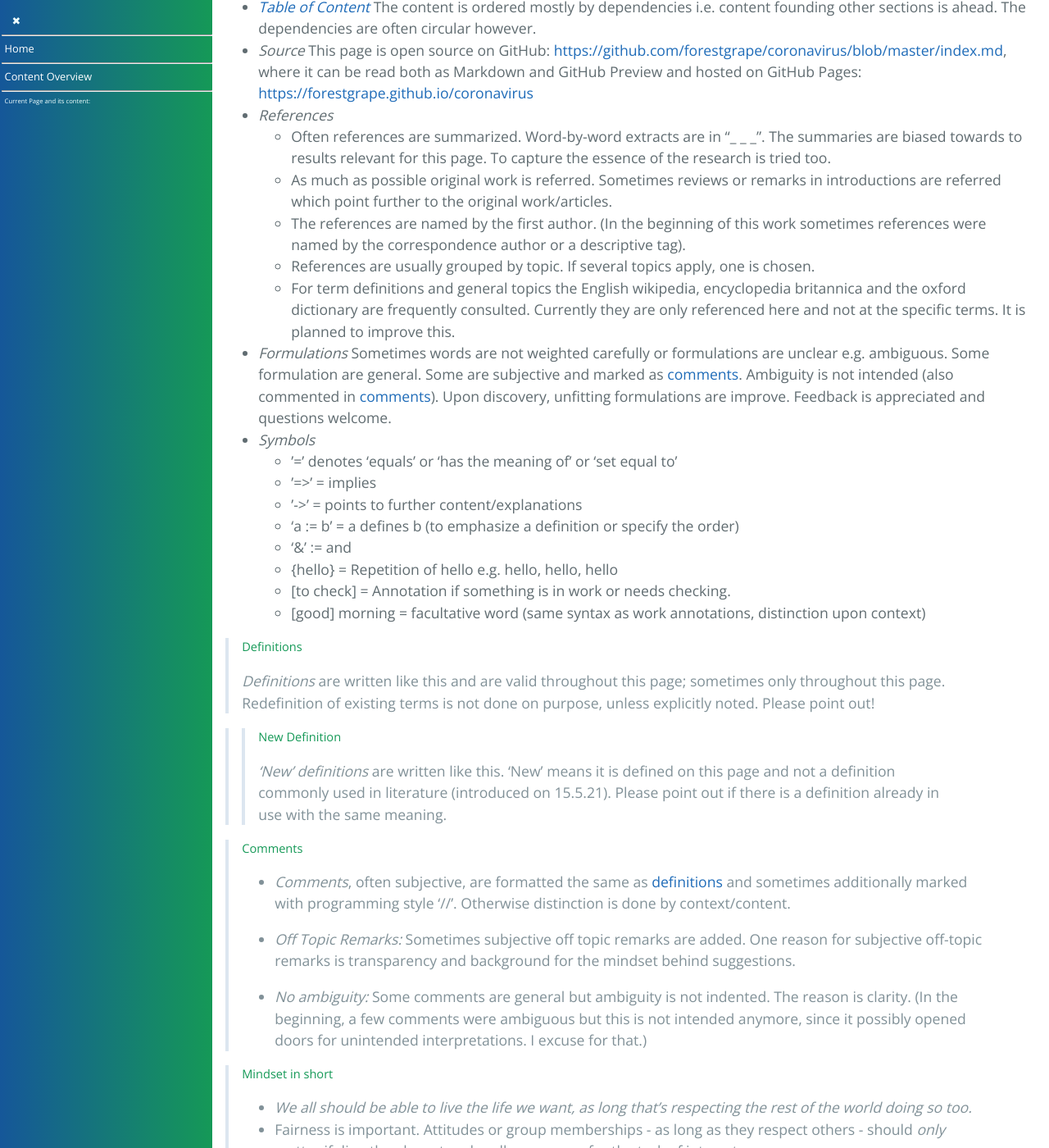
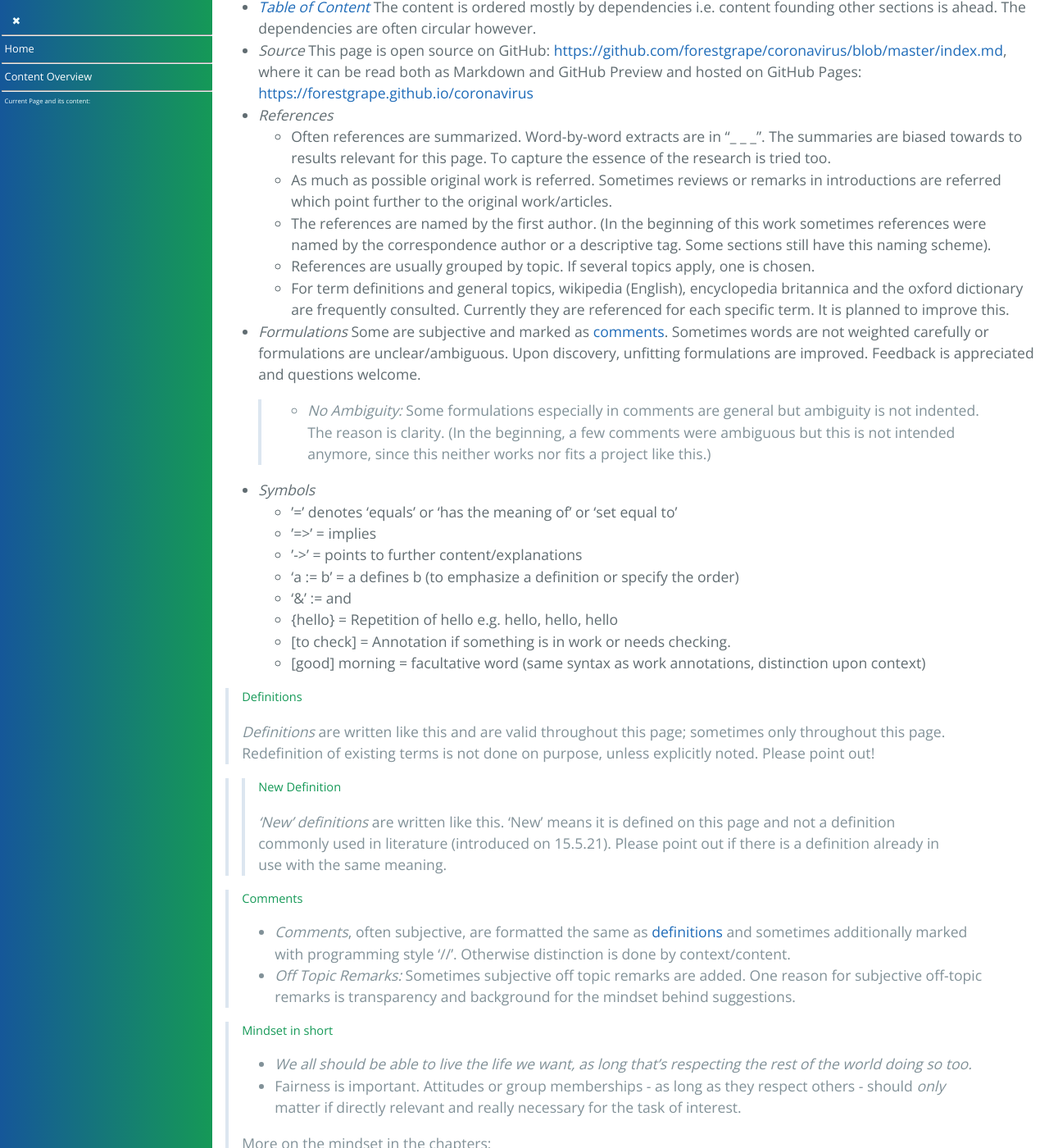
Before and after one commit to forestgrape/coronavirus, a Jekyll site: the page built from index.md, in a window 1280 px wide and 1400 px high, scrolled down 2499 px. Shown: the whole window at 82% size. Built offline with Jekyll 4.4.1, drawn with Linux system fonts in a browser that asks for light colours; our own code applies the rules of GitHub Pages for plain Markdown files; some of the changed text lies outside the part shown.

Commit message:
formulations and reordering

```diff
--- a/index.md
+++ b/index.md
@@ -82,11 +82,12 @@ This section overviews the content. The [full content section](#content) lists t
 * _References_
   * Often references are summarized. Word-by-word extracts are in "_ _ _". The summaries are biased towards to results relevant for this page. To capture the essence of the research is tried too.
   * As much as possible original work is referred. Sometimes reviews or remarks in introductions are referred which point further to the original work/articles.
-  * The references are named by the first author. (In the beginning of this work sometimes references were named by the correspondence author or a descriptive tag).
+  * The references are named by the first author. (In the beginning of this work sometimes references were named by the correspondence author or a descriptive tag. Some sections still have this naming scheme).
   * References are usually grouped by topic. If several topics apply, one is chosen.
-  * For term definitions and general topics the English wikipedia, encyclopedia britannica and the oxford dictionary are frequently consulted. Currently they are only referenced here and not at the specific terms. It is planned to improve this.
+  * For term definitions and general topics, wikipedia (English), encyclopedia britannica and the oxford dictionary are frequently consulted. Currently they are referenced for each specific term. It is planned to improve this.
 * _Formulations_
-   Sometimes words are not weighted carefully or formulations are unclear e.g. ambiguous. Some formulation are general. Some are subjective and marked as [comments](#comments). Ambiguity is not intended (also commented in [comments](#comments)). Upon discovery, unfitting formulations are improve. Feedback is appreciated and questions welcome.
+   Some are subjective and marked as [comments](#comments). Sometimes words are not weighted carefully or formulations are unclear/ambiguous. Upon discovery, unfitting formulations are improved. Feedback is appreciated and questions welcome.
+> * _No Ambiguity:_ Some formulations especially in comments are general but ambiguity is not indented. The reason is clarity. (In the beginning, a few comments were ambiguous but this is not intended anymore, since this neither works nor fits a project like this.)
 * _Symbols_
    * '=' denotes 'equals' or 'has the meaning of' or 'set equal to'
    * '=>' = implies
@@ -106,10 +107,8 @@ This section overviews the content. The [full content section](#content) lists t
 
 > ##### Comments
 > * _Comments_, often subjective, are formatted the same as [definitions](#definitions) and sometimes additionally marked with programming style '//'. Otherwise distinction is done by context/content.
->
 > * _Off Topic Remarks:_ Sometimes subjective off topic remarks are added. One reason for subjective off-topic remarks is transparency and background for the mindset behind suggestions.
->
-> * _No ambiguity:_ Some comments are general but ambiguity is not indented. The reason is clarity. (In the beginning, a few comments were ambiguous but this is not intended anymore, since it possibly opened doors for unintended interpretations. I excuse for that.)
+
 
 > ##### Mindset in short
 > * *We all should be able to live the life we want, as long that's respecting the rest of the world doing so too.*
```
Also changed, not shown: other parts of index.md (+1 -1 lines).
